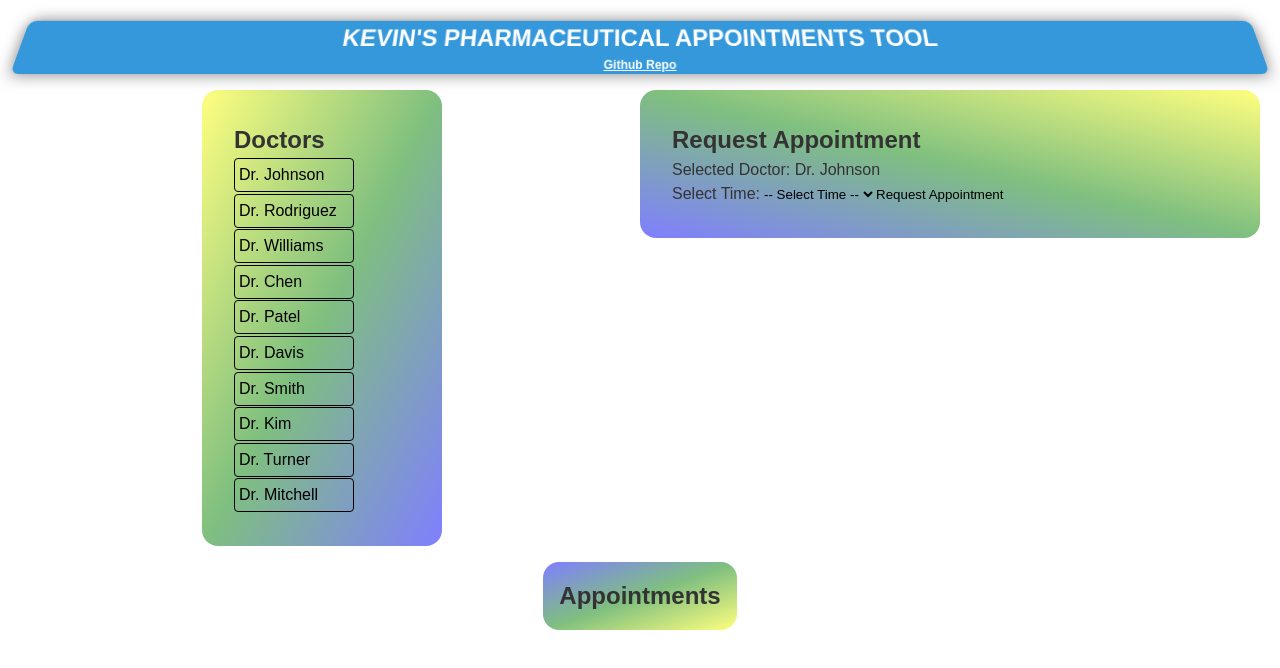
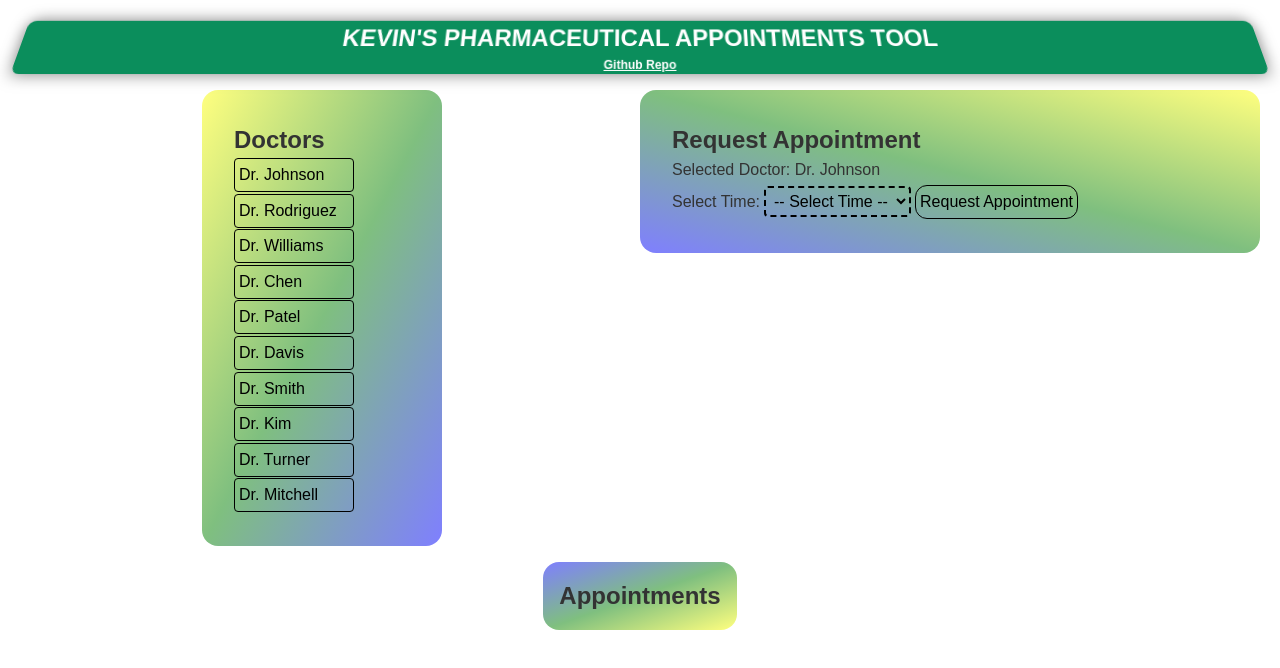
Before and after one commit to zkevinbai/doctors-appointments, a React (Create React App) app: page / in a window 1280 px wide. Both pictures are taken after a click on the item "Dr. Johnson". Shown: the top 668 px of the page. Built offline with nearby package versions, Linux system fonts and the light colour scheme.

Commit message:
style timepicker

```diff
--- a/src/App.css
+++ b/src/App.css
@@ -55,6 +55,30 @@ li:hover {
     padding: 2rem;
 }
 
+.timepicker {
+    font: inherit;
+    padding: 0.25rem;
+    margin: 0.25rem;
+    border-radius: 0.25rem;
+    border: 0.15rem dashed black;
+    background: transparent;
+    color: black;-color: blue;
+}
+
+.appointment-form>button {
+    font: inherit;
+    padding: 0.25rem;
+    border: 0.1rem solid black;
+    border-radius: 0.75rem;
+    background: transparent;
+    color: black;
+}
+
+.appointment-form>button:hover {
+    cursor: pointer;
+    background-color: white;
+}
+
 .title {
     display: grid;
     place-items: center;
@@ -63,7 +87,7 @@ li:hover {
     font-weight: bold;
     text-align: center;
     /* padding: 1rem; */
-    background-color: #3498db;
+    background-color: rgb(11, 142, 92);
     color: #fff;
     border-radius: 0.5rem;
     box-shadow: 0px 0px 1rem rgba(0, 0, 0, 0.5);
--- a/src/components/AppointmentForm.js
+++ b/src/components/AppointmentForm.js
@@ -19,7 +19,7 @@ const AppointmentForm = ({ selectedDoctor, onRequestAppointment }) => {
             <h2>Request Appointment</h2>
             <p>Selected Doctor: {selectedDoctor.name}</p>
             <label>Select Time:</label>
-            <select value={selectedTime} onChange={(e) => setSelectedTime(e.target.value)}>
+            <select className="timepicker" value={selectedTime} onChange={(e) => setSelectedTime(e.target.value)}>
                 <option value="">-- Select Time --</option>
                 {selectedDoctor.availability.map((time) => (
                     <option key={time} value={time}>
```
